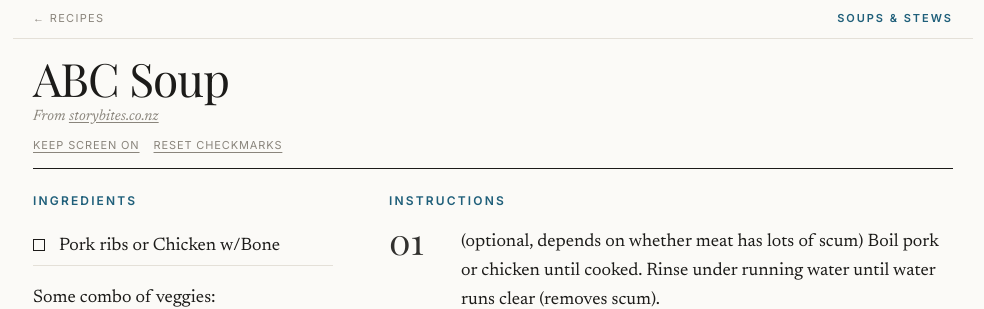
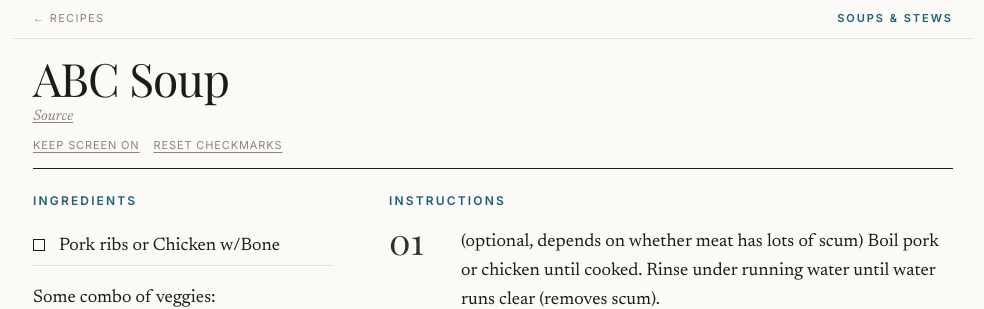
Before and after one commit to DarrenTsung/recipes, a Jekyll site: the page built from _recipes/abc_soup.md, in a window 1280 px wide and 991 px high. Shown: the top 309 px of the window, without its empty margins (47-1031 px from the left). Built offline with Jekyll 4.4.1, drawn with Linux system fonts in a browser that asks for light colours; some web fonts are replaced; part of the change alters nothing that is shown.

Commit message:
site: shorten recipe source subtitle to a "Source" link
Any note after the link (e.g. "simplified with ...") moves into the intro.

Co-Authored-By: Claude Opus 5.5 (1M context) <noreply@anthropic.com>
Claude-Session: https://claude.ai/code/session_01KtRTNiSfHD6DJYGyUo7VZo

```diff
--- a/_layouts/page.html
+++ b/_layouts/page.html
@@ -41,16 +41,14 @@ layout: default
   {%- assign url = src | split: "http" | slice: 1 | first | split: '"' | first | split: "<" | first | split: " " | first | prepend: "http" -%}
   {%- assign last = url | slice: -1 -%}
   {%- if last == "." -%}{%- assign url_len = url.size | minus: 1 -%}{%- assign url = url | slice: 0, url_len -%}{%- endif -%}
-  {%- assign host = url | split: "/" | slice: 2 | first | remove_first: "www." -%}
-  {%- if src contains "href" -%}
-    {%- assign src = src | replace: url, "@@URL@@" | replace: '>@@URL@@<', '>@@HOST@@<' | replace: "@@URL@@", url | replace: "@@HOST@@", host -%}
-  {%- else -%}
-    {%- capture link %}<a href="{{ url }}">{{ host }}</a>{% endcapture -%}
-    {%- assign src = src | replace_first: url, link -%}
-  {%- endif -%}
+  {%- comment -%} Any note after the link (e.g. "(simplified with ...)") moves into the intro. {%- endcomment -%}
+  {%- assign note = src | append: "@@END@@" | split: url | last | remove: "@@END@@" | strip_html | strip | remove_first: "." | strip -%}
+  {%- if note != "" -%}{%- assign intro = note | prepend: "<p>" | append: "</p>" | append: intro -%}{%- endif -%}
+  {%- capture src %}<a href="{{ url }}">Source</a>{% endcapture -%}
+{%- else -%}
+  {%- assign last = src | slice: -1 -%}
+  {%- if last == "." -%}{%- assign src_len = src.size | minus: 1 -%}{%- assign src = src | slice: 0, src_len -%}{%- endif -%}
 {%- endif -%}
-{%- assign last = src | slice: -1 -%}
-{%- if last == "." -%}{%- assign src_len = src.size | minus: 1 -%}{%- assign src = src | slice: 0, src_len -%}{%- endif -%}
 <article class="recipe{% if page.want_to_try %} is-untried{% endif %}">
   <nav class="crumbs">
     <a class="back" href="{{ '/' | relative_url }}{% if page.want_to_try %}#want-to-try{% else %}#recipes{% endif %}">← Recipes</a>
```
